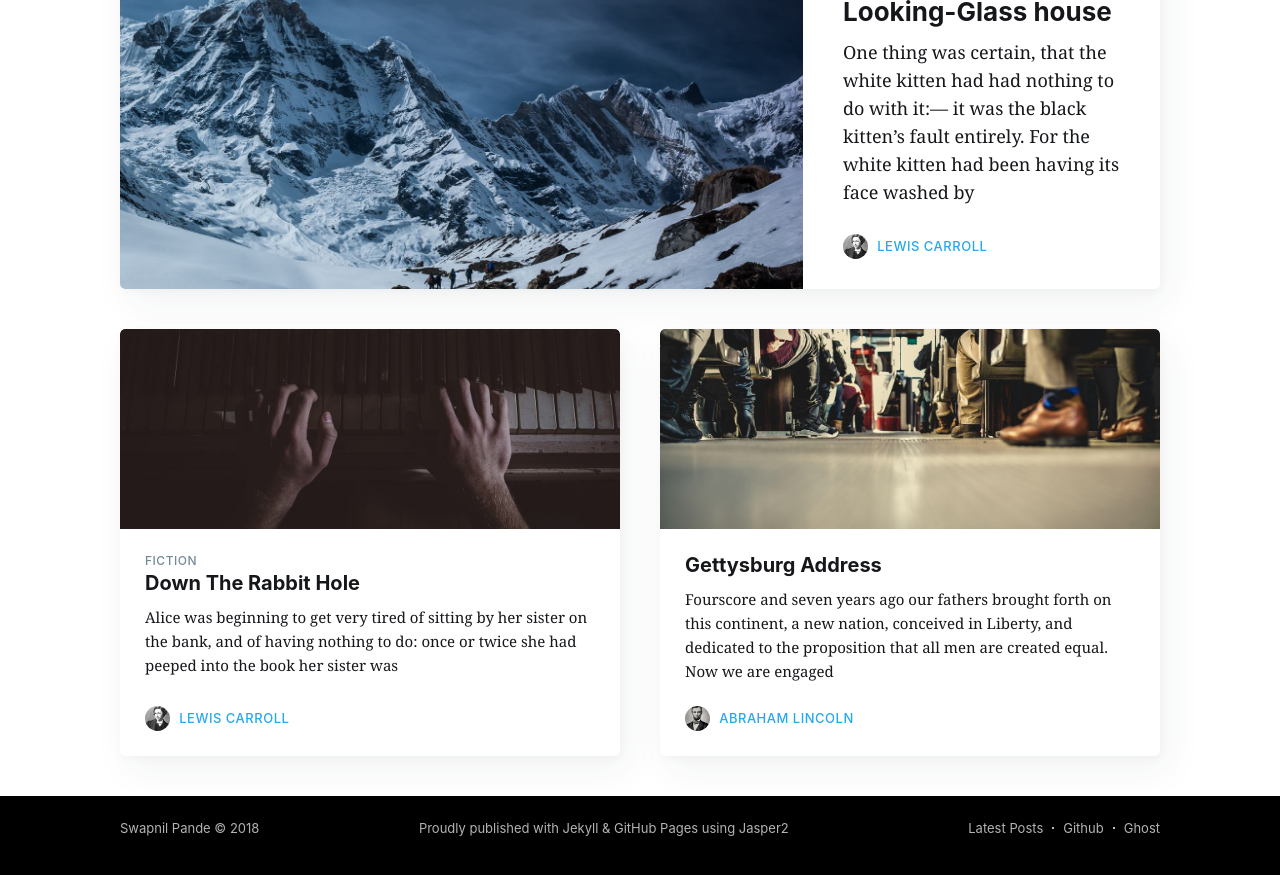
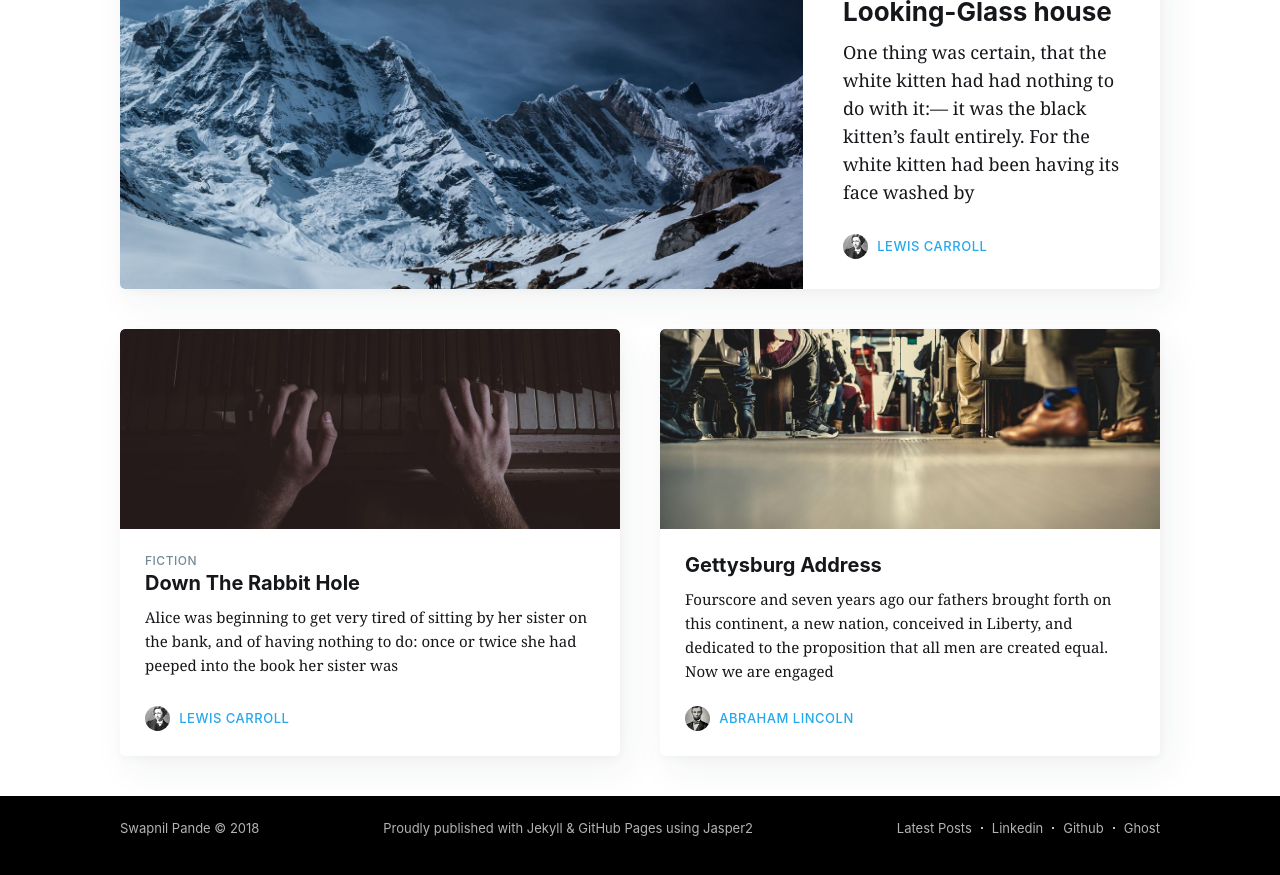
Before and after one commit to SwapnilPande/SwapnilPande.github.io, a Jekyll site: the page built from index.html, in a window 1280 px wide and 900 px high, scrolled down 3211 px. Shown: the top 875 px of the window. Built offline with Jekyll 4.4.1, drawn with Linux system fonts in a browser that asks for light colours; nearby versions of some CDN libraries; the list of posts is cut into pages by our own code; comment, search, counter and statistics services are not loaded.

Commit message:
Added linkedin

```diff
--- a/_config.yml
+++ b/_config.yml
@@ -25,6 +25,7 @@
 twitter: False # replace by your username
 facebook: False # replace by your username
 github: SwapnilPande
+linkedin: swapnilpande
 
 # Disqus
 disqus: False
--- /dev/null
+++ b/_includes/linkedin.html
@@ -0,0 +1 @@
+<svg xmlns="http://www.w3.org/2000/svg" viewBox="0 0 32 32"><path d="M20.447 20.452h-3.554v-5.569c0-1.328-.027-3.037-1.852-3.037-1.853 0-2.136 1.445-2.136 2.939v5.667H9.351V9h3.414v1.561h.046c.477-.9 1.637-1.85 3.37-1.85 3.601 0 4.267 2.37 4.267 5.455v6.286zM5.337 7.433c-1.144 0-2.063-.926-2.063-2.065 0-1.138.92-2.063 2.063-2.063 1.14 0 2.064.925 2.064 2.063 0 1.139-.925 2.065-2.064 2.065zm1.782 13.019H3.555V9h3.564v11.452zM22.225 0H1.771C.792 0 0 .774 0 1.729v20.542C0 23.227.792 24 1.771 24h20.451C23.2 24 24 23.227 24 22.271V1.729C24 .774 23.2 0 22.222 0h.003z"/></svg>
--- a/_includes/site-nav.html
+++ b/_includes/site-nav.html
@@ -19,6 +19,9 @@
             {% if site.twitter %}
                 <a class="social-link social-link-tw" href="https://twitter.com/{{ site.twitter }}" target="_blank" rel="noopener">{% include twitter.html %}</a>
             {% endif %}
+            {% if site.linkedin %}
+                <a class="social-link social-link-li" href="https://www.linkedin.com/in/{{ site.linkedin }}" target="_blank" rel="noopener">{% include linkedin.html %}</a>
+            {% endif %}
             {% if site.github %}
                 <a class="social-link social-link-gh" href="https://github.com/{{ site.github }}" target="_blank" rel="noopener">{% include github.html %}</a>
             {% endif %}
--- a/_layouts/default.html
+++ b/_layouts/default.html
@@ -55,6 +55,7 @@
                     <a href="{{ site.baseurl }}">Latest Posts</a>
                     {% if site.facebook %}<a href="https://facebook.com/{{ site.facebook }}" target="_blank" rel="noopener">Facebook</a>{% endif %}
                     {% if site.twitter %}<a href="https://twitter.com/{{ site.twitter }}" target="_blank" rel="noopener">Twitter</a>{% endif %}
+                    {% if site.linkedin %}<a href="https://linkedin.com/in/{{ site.linkedin }}" target="_blank" rel="noopener">Linkedin</a>{% endif %}
                     {% if site.github %}<a href="https://github.com/{{ site.github }}" target="_blank" rel="noopener">Github</a>{% endif %}
                     <a href="https://ghost.org" target="_blank" rel="noopener">Ghost</a>
                 </nav>
```
